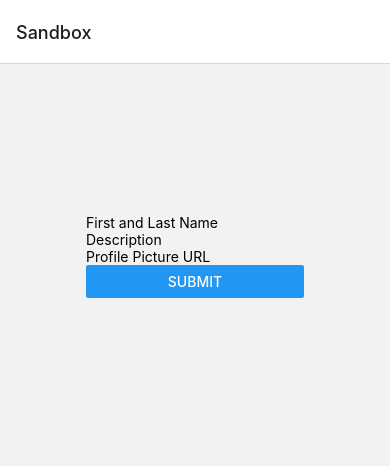
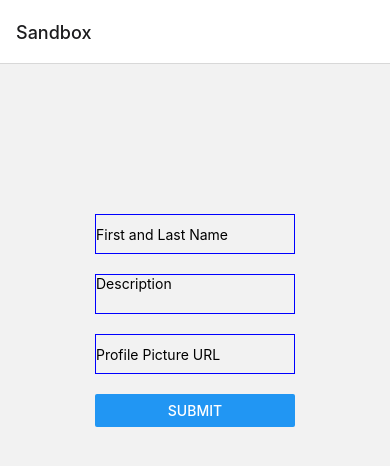
Before and after one commit to apellum/DashboardApp, a React Native app: screen / in a window 390 px wide. Shown: the top 466 px of the page. Built offline with nearby package versions, Linux system fonts and the light colour scheme; data requests are answered from the project's data file.

Commit message:
Finished App with Styling

```diff
--- a/src/App.js
+++ b/src/App.js
@@ -8,10 +8,9 @@ import EditPage from './EditPage';
 import ProfilesList from './ProfilesList';
 import NewProfile from './NewProfile';
 import MyProfile from './MyProfile';
-import Header from './Header';
 
 
-export default function App({ navigation }) {
+export default function App() {
   const [loggedIn, setLoggedIn] = useState(null)
   const [users, setUsers] = useState([])
 
@@ -36,7 +35,6 @@ export default function App({ navigation }) {
         <Stack.Screen name="Edit">
           {(props) => <EditPage
             {...props}
-            initials={initials}
             loggedInUser={setLoggedIn}
             loggedIn={loggedIn}
           />}
--- a/src/EditPage.js
+++ b/src/EditPage.js
@@ -1,9 +1,8 @@
 import React, { useState, useCallback } from 'react'
 import { TextInput, View, StyleSheet, Button } from 'react-native'
 import { useForm } from 'react-hook-form';
-import { setStatusBarNetworkActivityIndicatorVisible } from 'expo-status-bar';
 
-const EditPage = ({initials, loggedIn, loggedInUser, navigation}) => {
+const EditPage = ({ loggedIn, loggedInUser, navigation}) => {
     const [editForm, setEditForm] = useState({
         name: "",
         description: "",
@@ -71,7 +70,6 @@ const EditPage = ({initials, loggedIn, loggedInUser, navigation}) => {
 }
 const styles = StyleSheet.create({
     container: {
-    //   flex: 1,
       backgroundColor: '#fff',
       alignItems: 'center',
       justifyContent: 'center',
--- a/src/Header.js
+++ b/src/Header.js
@@ -1,7 +1,6 @@
 import React, { useState } from "react";
 import { StyleSheet, View } from "react-native";
 import { Appbar, Avatar, Menu, Button, Divider, Provider } from 'react-native-paper';
-import { NavigationContainer } from '@react-navigation/native';
 
 
 const Header = ({ navigation, loggedIn}) => {
@@ -21,7 +20,6 @@ const Header = ({ navigation, loggedIn}) => {
         <Appbar.Content style={styles.title} title="Dashboard" />
         <View
             style={{
-            //   paddingTop: 50,
             flexDirection: 'row',
             justifyContent: 'center',
             }}>
--- a/src/MyProfile.js
+++ b/src/MyProfile.js
@@ -1,4 +1,4 @@
-import React, { useState } from 'react'
+import React from 'react'
 import { View, Text, Image } from 'react-native'
 
 const MyProfile = ({ loggedIn }) => {
--- a/src/NewProfile.js
+++ b/src/NewProfile.js
@@ -1,7 +1,6 @@
 import React, { useCallback, useState } from 'react';
 import { View, Button, TextInput } from 'react-native';
 import { useForm } from 'react-hook-form';
-// import { forceTouchGestureHandlerProps } from 'react-native-gesture-handler/lib/typescript/handlers/ForceTouchGestureHandler';
 
 
 const NewProfile = ({ loggedInUser, updateUsers, navigation }) => {
@@ -11,7 +10,7 @@ const NewProfile = ({ loggedInUser, updateUsers, navigation }) => {
         description: "",
         profile_picture: ""
     })
-  const { control, handleSubmit, register, setValue } = useForm();
+  const { control, handleSubmit, setValue } = useForm();
 
 const handlePost = (obj) => {
     // event.preventDefault();
@@ -44,6 +43,7 @@ const handlePost = (obj) => {
   return (
     <View>
       <TextInput
+        style={{height: 40, width: 200, borderColor: 'blue', borderWidth: 1,  marginBottom: 20 }}
         autoComplete={false}
         autoCorrect={false}
         textContentType="name"
@@ -51,12 +51,16 @@ const handlePost = (obj) => {
         onChangeText={onChangeField('name')}
       />
       <TextInput
+        style={{height: 40, width: 200, borderColor: 'blue', borderWidth: 1,  marginBottom: 20 }}
         autoComplete={false}
         autoCorrect={false}
+        multiline
+        numberOfLines={4}
         placeholder="Description"
         onChangeText={onChangeField('description')}
       />
       <TextInput
+        style={{height: 40, width: 200, borderColor: 'blue', borderWidth: 1,  marginBottom: 20 }}
         autoComplete={false}
         autoCorrect={false}
         placeholder="Profile Picture URL"
--- a/src/ProfileCard.js
+++ b/src/ProfileCard.js
@@ -1,4 +1,3 @@
-import { UserInterfaceIdiom } from 'expo-constants'
 import React from 'react'
 import { Text } from 'react-native-paper'
 import { View, Image } from 'react-native'
@@ -7,9 +6,9 @@ const ProfileCard = ({user}) => {
     const picture = (user.profile_picture)
   return (
       <View key={user.id} style={{padding: 20, justifyContent: 'center', alignItems: 'center'}}>
-          <Text>{user.name}</Text>
-          <Text>{user.description}</Text>
-          <Image style={{width:100, height: 100, borderRadius: 50}} source={{uri: picture}}/>
+          <Text style={{paddingTop: 20, fontSize: 15}}>{user.name}</Text>
+          <Text style={{paddingTop: 20, fontSize: 15}}>{user.description}</Text>
+          <Image style={{width:150, height: 150, borderRadius: 50}} source={{uri: picture}}/>
       </View>
   )
 }
--- a/src/ProfilesList.js
+++ b/src/ProfilesList.js
@@ -1,6 +1,5 @@
 import React, { useState, useEffect } from 'react'
-import { View, FlatList, ScrollView } from 'react-native'
-import { List, Text } from 'react-native-paper'
+import { ScrollView } from 'react-native'
 import ProfileCard from './ProfileCard'
 
 const ProfilesList = () => {
@@ -13,7 +12,6 @@ const ProfilesList = () => {
     }, [])
     const usersArray = userList.map((user, index) => <ProfileCard key={user.id} user={user} />)
   return (
-    //   <List>{usersArray}</List>
     <ScrollView>
         {usersArray}
     </ScrollView>
```
Also changed, not shown: src/Dashboard.js (+2 -6 lines).
